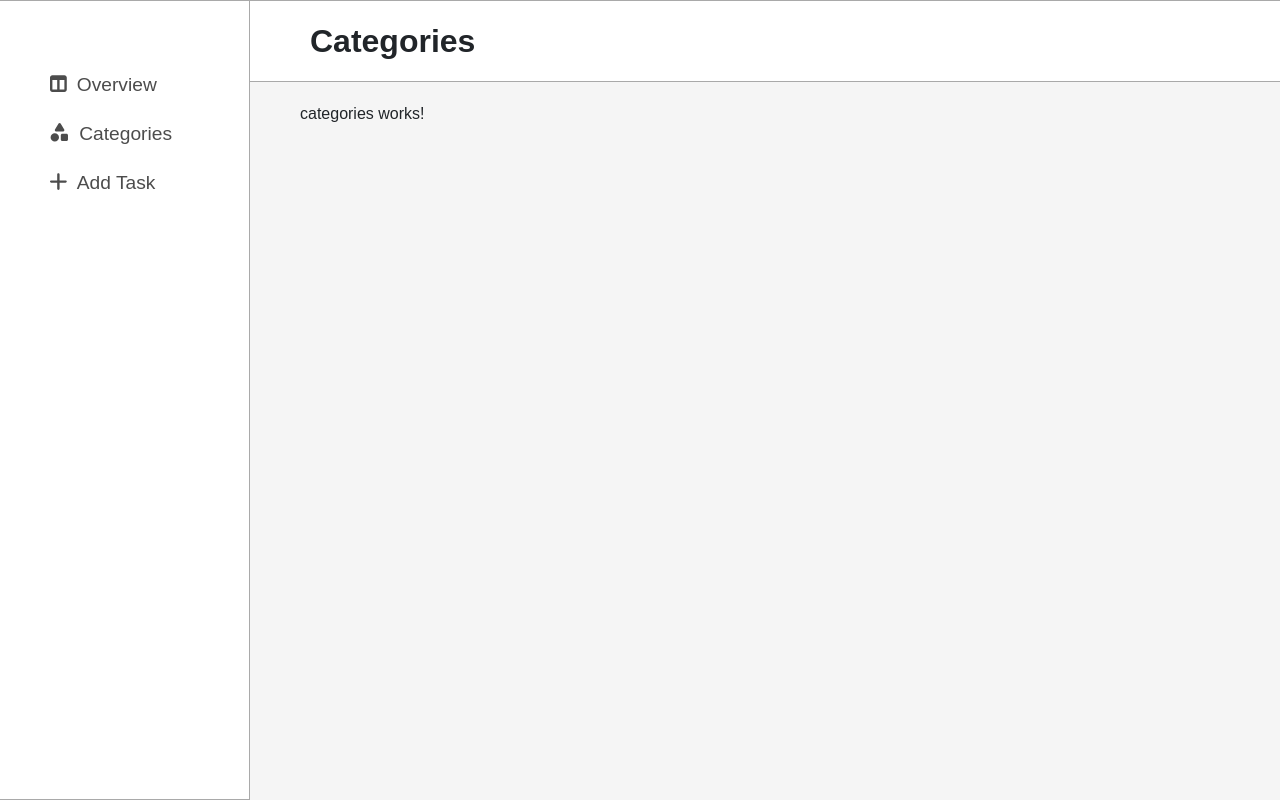
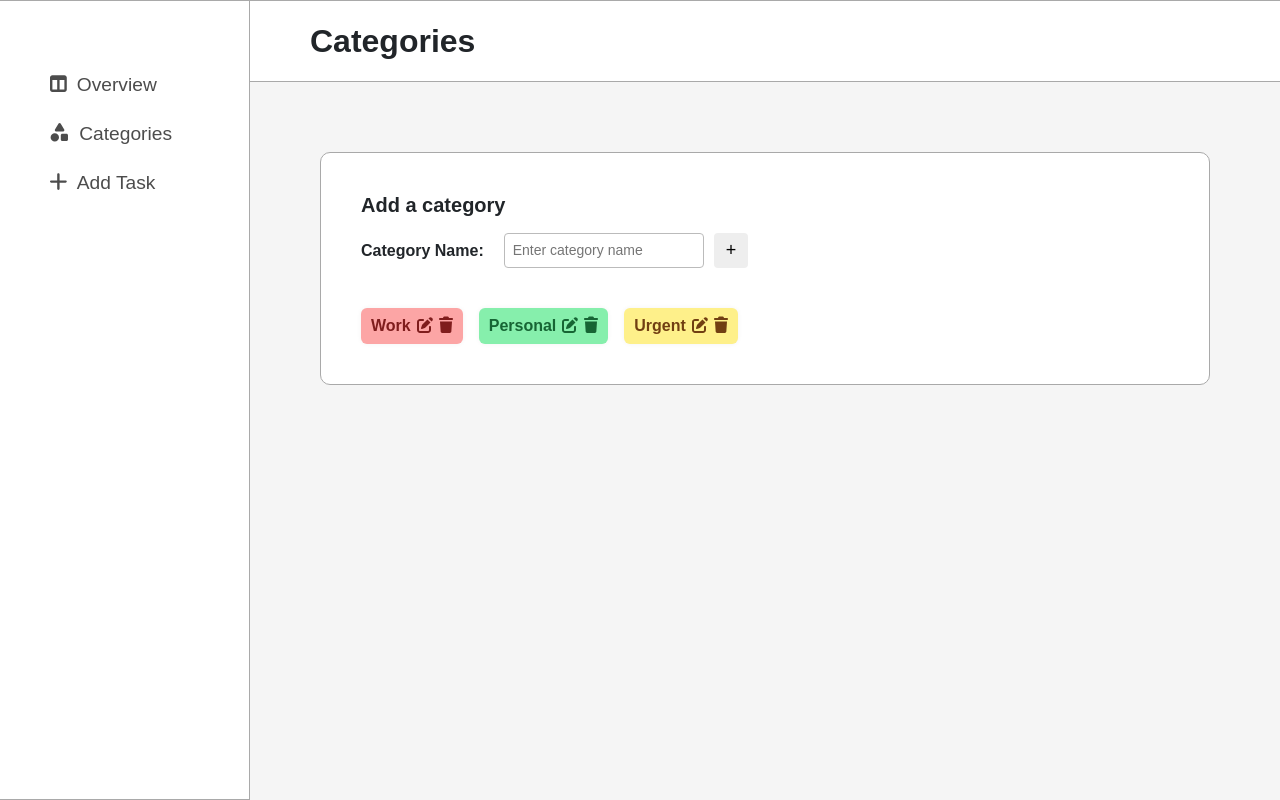
Before and after one commit to NikolaAlchev/task-management-app, an Angular app: page /categories in a window 1280 px wide. Built offline with nearby package versions, Linux system fonts and the light colour scheme.

Commit message:
add categories page

```diff
--- a/src/app/pages/categories/categories.html
+++ b/src/app/pages/categories/categories.html
@@ -1 +1,17 @@
-<p>categories works!</p>
+<div class="categories-container">
+
+    <div class="main-container">
+        <h2 class="title">Add a category</h2>
+        <div class="add-category-form">
+            <label for="categoryName">Category Name:</label>
+            <input type="text" id="categoryName" [(ngModel)]="categoryName" placeholder="Enter category name" />
+            <button (click)="addCategory()" class="add-category-button"> + </button>
+        </div>
+        <div class="categories-list">
+            <div *ngFor="let category of categories">
+                {{ category.name }}
+                <fa-icon [icon]="faPenToSquare" class="icon edit" (click)="editCategory(category)"></fa-icon>
+                <fa-icon [icon]="faTrash" class="icon trash" (click)="deleteCategory(category.id)"></fa-icon>
+            </div>
+        </div>
+    </div>
--- a/src/app/pages/categories/categories.scss
+++ b/src/app/pages/categories/categories.scss
@@ -0,0 +1,108 @@
+.categories-container {
+    display: flex;
+    flex-direction: column;
+    align-items: center;
+    padding: 20px;
+}
+
+.main-container {
+    background-color: #FFF;
+    border-radius: 10px;
+    width: 100%;
+    margin-top: 30px;
+    border: #A9A9A9 1px solid;
+    padding: 40px;
+}
+
+.title {
+  margin-bottom: 16px;
+  font-weight: bold;
+  font-size: 20px;
+}
+
+.add-category-form{
+    display: flex;
+    align-items: center;
+    justify-content: start;
+}
+
+label{
+  font-weight: 600;
+  min-width: 100px;
+  margin-right: 20px;
+}
+
+#categoryName {
+  flex-grow: 1;
+  padding: 6px 8px;
+  font-size: 14px;
+  border: 1px solid #bbb;
+  border-radius: 4px;
+  outline-offset: 2px;
+  outline-color: #3b82f6;
+  margin-right: 10px;
+  max-width: 200px;
+}
+
+.add-category-button {
+  font-size: 18px;
+  padding: 4px 12px;
+  cursor: pointer;
+  border-radius: 4px;
+  border: none;
+  background-color: #eee;
+  transition: background-color 0.2s ease;
+}
+
+.add-category-button:hover {
+  background-color: #ddd;
+}
+
+
+.categories-list {
+  display: flex;
+  flex-wrap: wrap;
+  gap: 10px 16px;
+  margin-top: 40px;
+}
+
+.categories-list > div {
+  display: flex;
+  align-items: center;
+  gap: 6px;
+  padding: 6px 10px;
+  border-radius: 6px;
+  font-weight: 600;
+  min-width: 100px;
+  justify-content: center;
+  position: relative;
+  user-select: none;
+  cursor: default;
+  box-shadow: 0 0 5px rgb(0 0 0 / 0.05);
+  transition: box-shadow 0.2s ease;
+}
+
+.categories-list > div:nth-child(4n + 1) {
+  background: #fca5a5;
+  color: #7f1d1d;
+}
+.categories-list > div:nth-child(4n + 2) {
+  background: #86efac;
+  color: #166534;
+}
+.categories-list > div:nth-child(4n + 3) {
+  background: #fef08a;
+  color: #713f12;
+}
+.categories-list > div:nth-child(4n + 4) {
+  background: #a5b4fc;
+  color: #3730a3;
+}
+
+.categories-list > div:hover {
+  box-shadow: 0 0 10px rgb(0 0 0 / 0.15);
+}
+
+.icon{
+    cursor: pointer;
+}
--- a/src/app/pages/categories/categories.ts
+++ b/src/app/pages/categories/categories.ts
@@ -1,11 +1,64 @@
 import { Component } from '@angular/core';
+import { CategoryService } from '../../services/category.service';
+import { Category } from '../../models/category.model';
+import { CommonModule } from '@angular/common';
+import { FormsModule } from '@angular/forms';
+import { FontAwesomeModule } from '@fortawesome/angular-fontawesome';
+import { faPenToSquare, faTrash } from '@fortawesome/free-solid-svg-icons';
 
 @Component({
   selector: 'app-categories',
-  imports: [],
+  imports: [CommonModule, FormsModule, FontAwesomeModule],
   templateUrl: './categories.html',
-  styleUrl: './categories.scss'
+  styleUrl: './categories.scss',
 })
 export class Categories {
+  categories: Category[] = [];
+  categoryName: string = '';
+  editingCategoryId: string | null = null;
 
+  faPenToSquare = faPenToSquare;
+  faTrash = faTrash;
+
+  constructor(private categoryService: CategoryService) {}
+
+  ngOnInit(): void {
+    this.categoryService.getCategories().subscribe((c) => {
+      this.categories = c;
+    });
+  }
+
+  addCategory(): void {
+    const name = this.categoryName.trim();
+    if (!name) {
+      alert('Category name cannot be empty');
+      return;
+    }
+
+    if (this.editingCategoryId) {
+      this.categoryService.updateCategory(this.editingCategoryId, name);
+      this.editingCategoryId = null;
+    } else {
+      this.categoryService.addCategory(name);
+    }
+
+    this.categoryName = '';
+  }
+
+  editCategory(category: Category): void {
+    this.editingCategoryId = category.id;
+    this.categoryName = category.name;
+  }
+
+  deleteCategory(id: string): void {
+    const confirmed = confirm('Are you sure you want to delete this category?');
+    if (!confirmed) return;
+
+    this.categoryService.deleteCategory(id);
+
+    if (this.editingCategoryId === id) {
+      this.editingCategoryId = null;
+      this.categoryName = '';
+    }
+  }
 }
--- a/src/app/services/category.service.ts
+++ b/src/app/services/category.service.ts
@@ -7,9 +7,9 @@ import { Category } from '../models/category.model';
 })
 export class CategoryService {
   private categories: Category[] = [
-    { id: crypto.randomUUID(), name: 'Work' },
-    { id: crypto.randomUUID(), name: 'Personal' },
-    { id: crypto.randomUUID(), name: 'Urgent' },
+    { id: '5d415d95-e53f-4f51-906c-1eeb0c62fb14 ', name: 'Work' },
+    { id: 'c4ce0a07-7471-4670-950c-8b230e3ea0d4', name: 'Personal' },
+    { id: '2baaf713-74e7-4fcc-af27-bf9fa0ff09c4', name: 'Urgent' },
   ];
 
   private categoriesSubject = new BehaviorSubject<Category[]>(this.categories);
```
